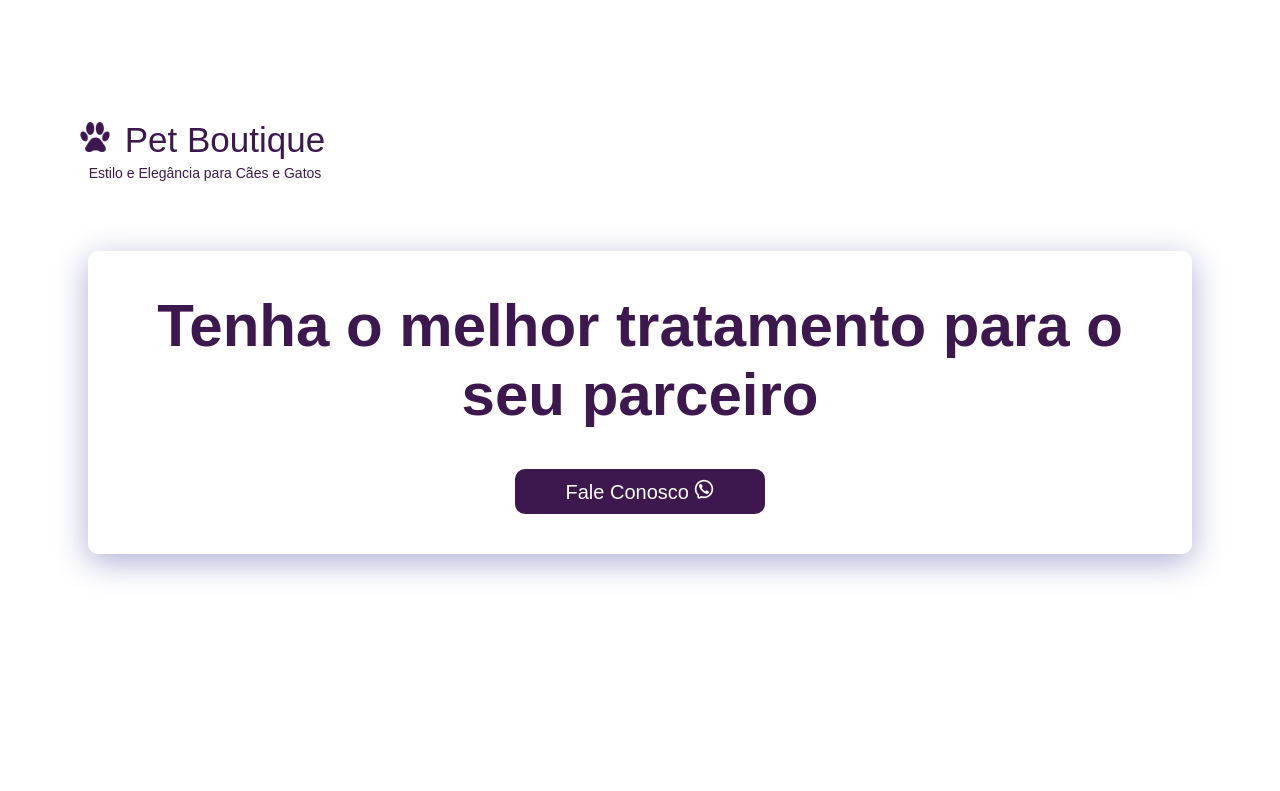
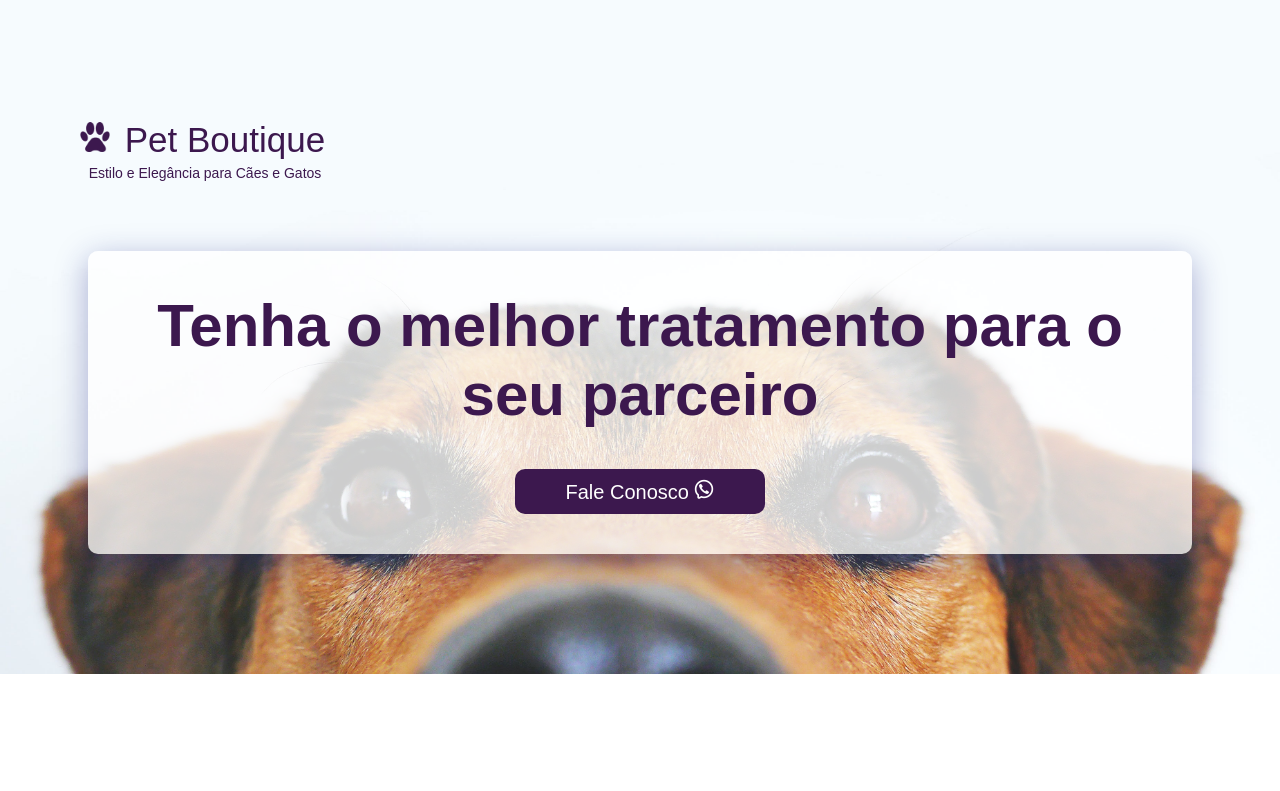
Before and after one commit to Dacan01/Pagina-Pet-Shop, a plain HTML site: page index.html in a window 1280 px wide. Shown: the top 791 px of the page. Drawn offline with Linux system fonts and the light colour scheme.

Commit message:
Update style.css

```diff
--- a/style.css
+++ b/style.css
@@ -5,7 +5,7 @@ body{
 }
 
 .secao-banner{
-    background-image:url(./img/banner-topo.jpg);
+    background-image:url(banner-topo.jpg);
     width: 100%;
     padding: 120px 80px;
     background-position: center;
```
